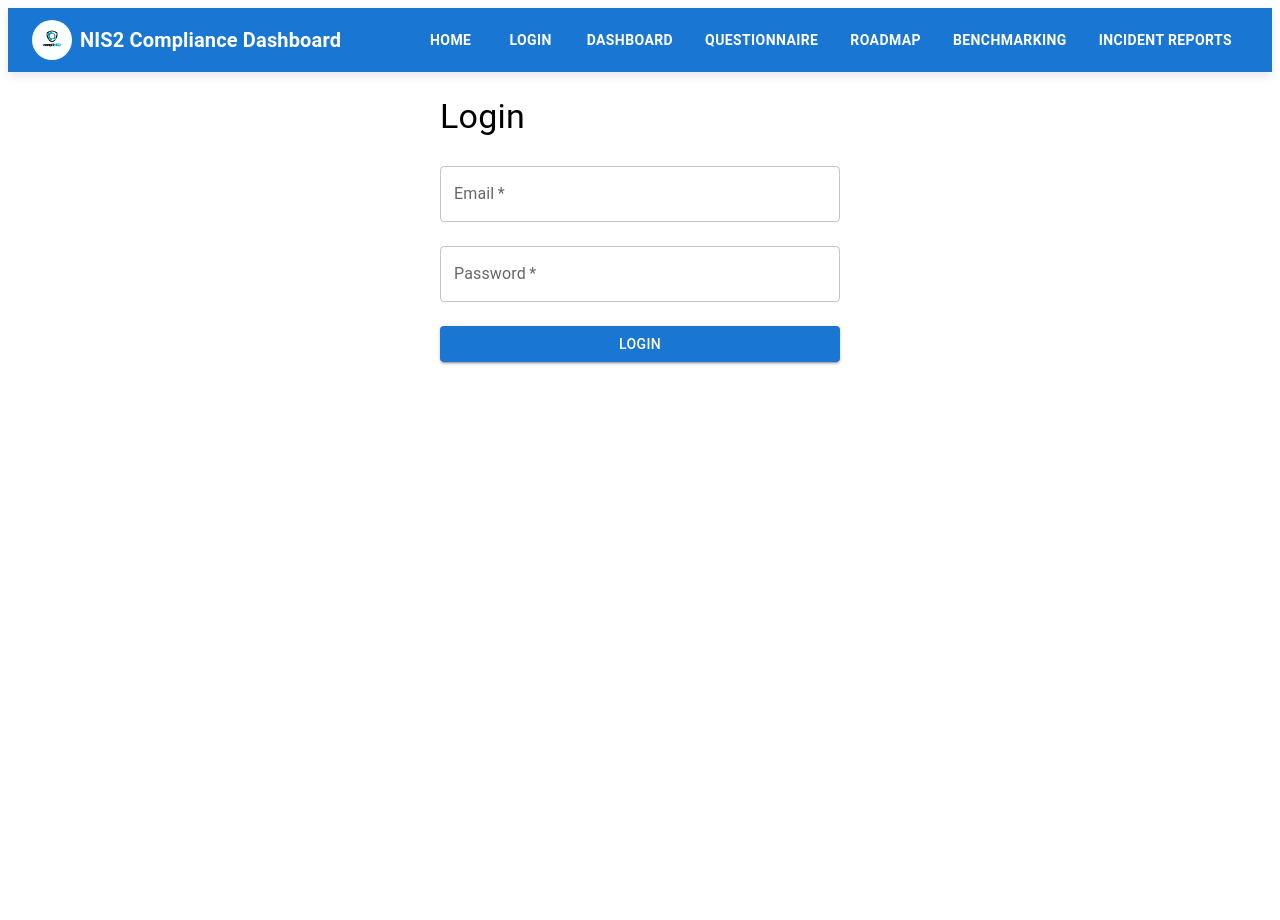
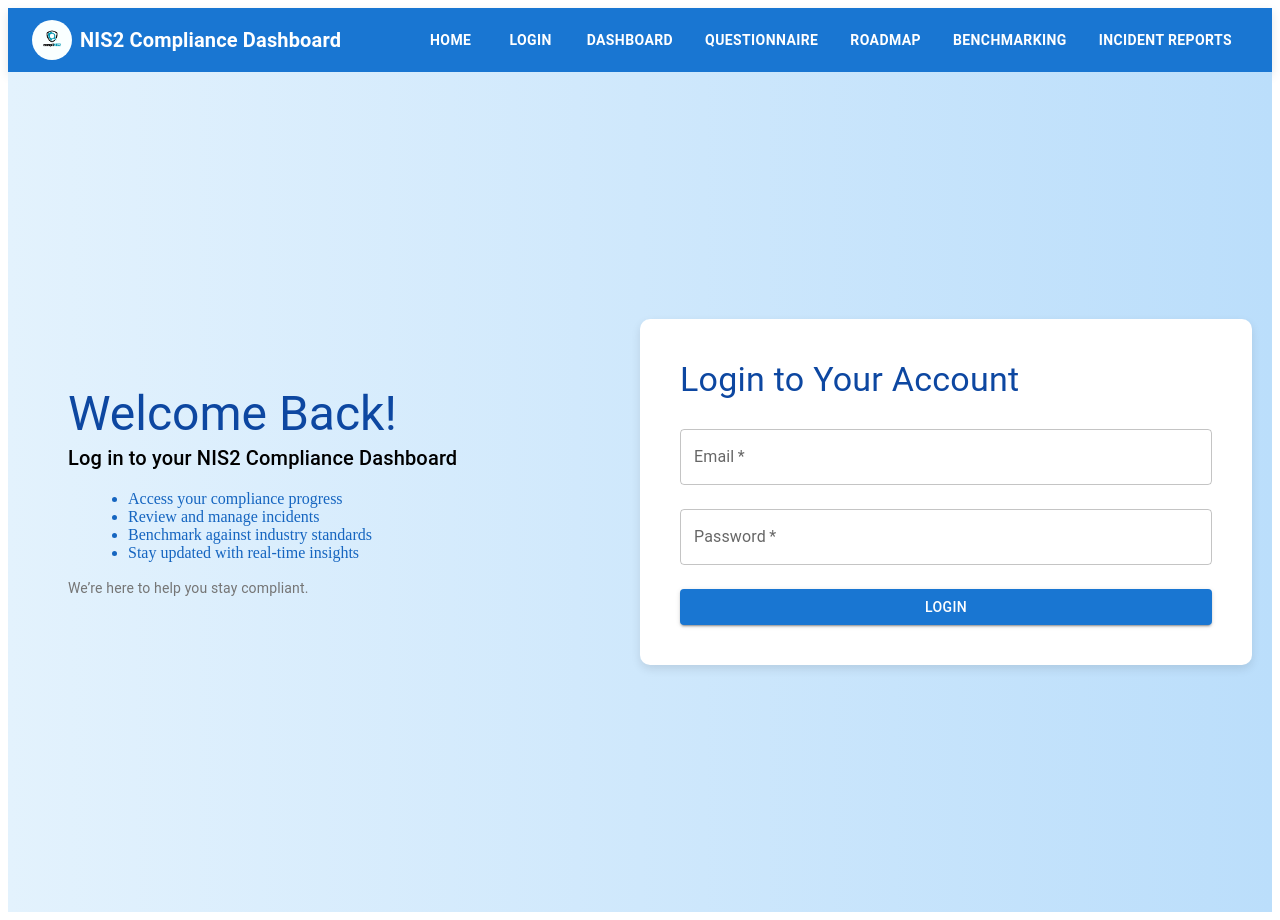
Before and after one commit to 121446174/nis2-compliance-dashboard, a React (Create React App) app in the folder frontend/: page /login in a window 1280 px wide. Before the commit the page ends 800 px from the top, so only its background shows below. Built offline with nearby package versions, Linux system fonts and the light colour scheme.

Commit message:
Login Visually enhanced

```diff
--- a/frontend/src/Login.js
+++ b/frontend/src/Login.js
@@ -62,8 +62,31 @@ function Login() {
   };
 
   return (
-    <Box sx={{ maxWidth: 400, margin: 'auto', padding: 3 }}>
-      <Typography variant="h4" gutterBottom>Login</Typography>
+    <Box className="registration-container">
+      {/* Left-Side: Information Section */}
+      <Box className="info-section">
+        <Typography variant="h3" className="info-title">
+          Welcome Back!
+        </Typography>
+        <Typography variant="h6" className="info-subtitle">
+          Log in to your NIS2 Compliance Dashboard
+        </Typography>
+        <ul className="info-list">
+          <li>Access your compliance progress</li>
+          <li>Review and manage incidents</li>
+          <li>Benchmark against industry standards</li>
+          <li>Stay updated with real-time insights</li>
+        </ul>
+        <Typography variant="body2" className="info-tagline">
+          We’re here to help you stay compliant.
+        </Typography>
+      </Box>
+
+      {/* Right-Side: Login Form */}
+      <Box className="form-section">
+        <Typography variant="h4" gutterBottom>
+          Login to Your Account
+        </Typography>
         <form onSubmit={handleSubmit}>
           <TextField
             label="Email"
@@ -76,7 +99,6 @@ function Login() {
             required
             type="email"
           />
-
           <TextField
             label="Password"
             name="password"
@@ -88,7 +110,6 @@ function Login() {
             required
             type="password"
           />
-
           <Button
             type="submit"
             variant="contained"
@@ -107,6 +128,7 @@ function Login() {
           </Alert>
         )}
       </Box>
+    </Box>
   );
 }
 
--- /dev/null
+++ b/frontend/src/login.css
@@ -0,0 +1,83 @@
+/* General layout for the login container */
+.registration-container {
+    display: flex;
+    flex-direction: row;
+    justify-content: center;
+    align-items: center;
+    min-height: 100vh;
+    padding: 20px;
+    background: linear-gradient(to right, #e3f2fd, #bbdefb); /* Reuse background */
+}
+
+/* Left section: Information about the platform */
+.info-section {
+    flex: 1;
+    padding: 40px;
+    display: flex;
+    flex-direction: column;
+    justify-content: center;
+    text-align: left;
+}
+
+.info-title {
+    font-size: 2.5rem;
+    font-weight: bold;
+    color: #0d47a1; /* Consistent branding color */
+    margin-bottom: 20px;
+}
+
+.info-subtitle {
+    font-size: 1.2rem;
+    color: #424242;
+    margin-bottom: 15px;
+}
+
+.info-list {
+    list-style-type: disc;
+    margin-left: 20px;
+    color: #1565c0;
+    font-size: 1rem;
+}
+
+.info-tagline {
+    font-size: 1rem;
+    color: #757575;
+    margin-top: 30px;
+}
+
+/* Right section: Form styling */
+.form-section {
+    flex: 1;
+    padding: 40px;
+    background: #ffffff;
+    border-radius: 10px;
+    box-shadow: 0px 4px 10px rgba(0, 0, 0, 0.1);
+}
+
+.form-section h4 {
+    color: #0d47a1; /* Matches registration page */
+}
+
+button {
+    font-size: 1rem;
+    background-color: #1976d2;
+    color: #ffffff;
+    font-weight: bold;
+    text-transform: uppercase;
+}
+
+button:hover {
+    background-color: #004ba0;
+}
+
+/* Responsive layout for smaller screens */
+@media (max-width: 768px) {
+    .registration-container {
+        flex-direction: column;
+        padding: 10px;
+    }
+
+    .info-section {
+        margin-bottom: 30px;
+    }
+}
```
Lines whose indentation alone changed are shown as unchanged.
